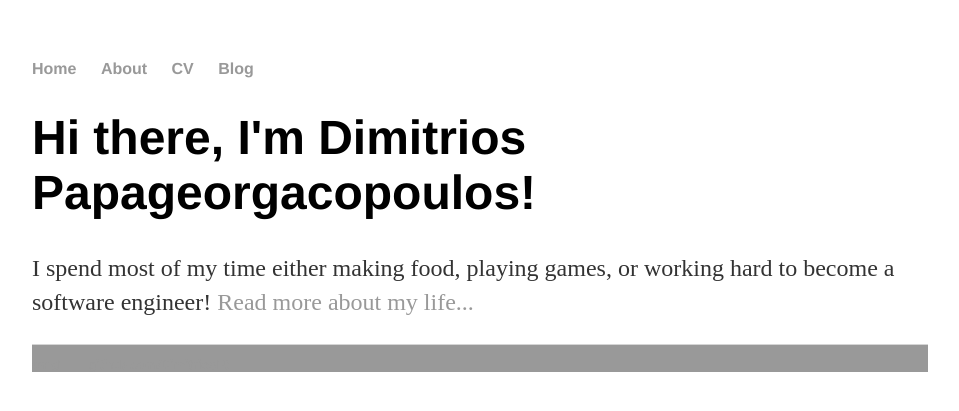
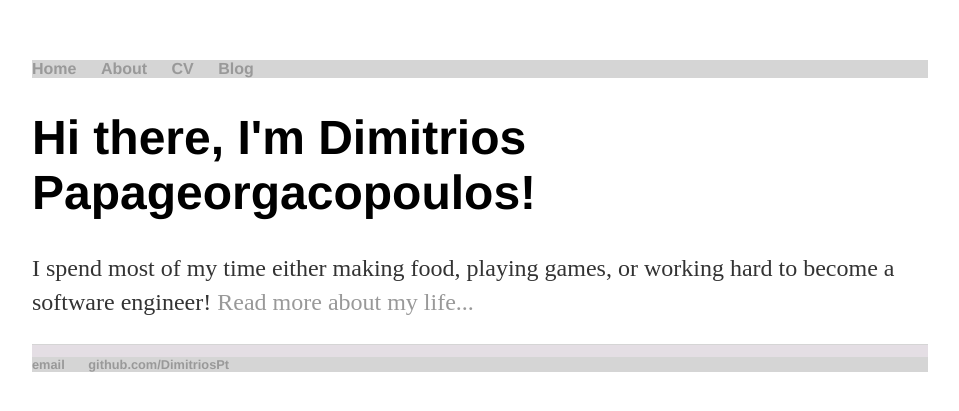
Before and after one commit to DimitriosPt/DimitriosPt.github.io, a Jekyll site: the page built from index.html, in a window 1280 px wide. Shown: the top 411 px of the page, without its empty margins (160-1119 px from the left). Built offline with Jekyll 4.4.1, drawn with Linux system fonts in a browser that asks for light colours.

Commit message:
changes footer color to grey

```diff
--- a/css/main.css
+++ b/css/main.css
@@ -7,6 +7,7 @@ nav ul, footer ul {
     padding: 0px;
     list-style: none;
     font-weight: bold;
+    background-color: #d5d5d5;
 }
 nav ul li, footer ul li {
     display: inline;
@@ -33,7 +34,7 @@ footer
 {
     border-top: 1px solid #d5d5d5;
     font-size: .8em;
-    background-color: #999999;
+    background-color: #e4dee4;
 }
 
 ul.posts {
```
